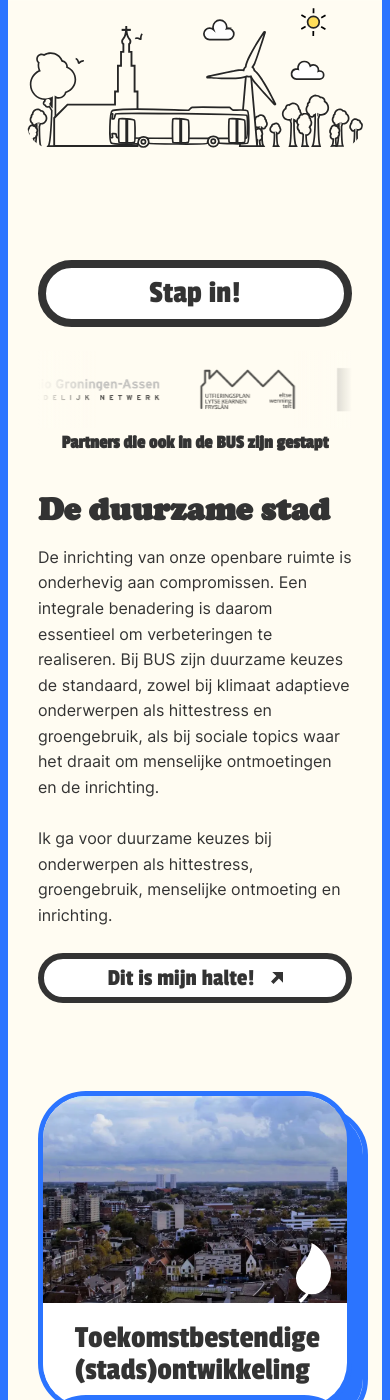
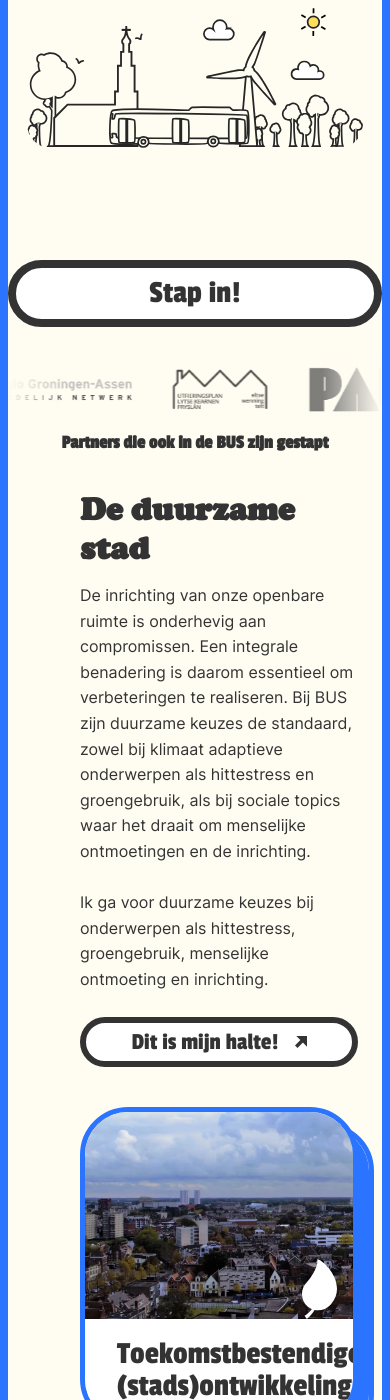
Before and after one commit to TheRealEdd/BreunisUrbanSolutions, a Jekyll site: the page built from index.html, in a window 390 px wide and 1400 px high, scrolled down 310 px. Built offline with Jekyll 4.4.1, drawn with Linux system fonts in a browser that asks for light colours.

Commit message:
Breaking the homepage to fix it (mobile)

```diff
--- a/index.html
+++ b/index.html
@@ -72,7 +72,6 @@
         </div>
     </article>
 
-
     <article
         id="line-stop-2"
         class="project project-right route-stop"
@@ -94,9 +93,7 @@
             <div class="page-button"><a href="{{ site.baseurl }}/projecten.html?tag=Water">Dit is mijn halte! <img src="media/SVG/top-right-arrow.svg" alt="" class="text-icon"></a></div>
 
         </div>
-
     </article>
-
 
     <article
         id="line-stop-3"
--- a/styles.css
+++ b/styles.css
@@ -809,8 +809,6 @@
     /* the drop-shadow on a parent wrapper div instead. */
     overflow: hidden;
 
-    transform: translateY(3rem);
-
     /* 1. Define a default shadow direction variable */
     --shadow-x: 2rem;
 
@@ -878,6 +876,113 @@
     margin-bottom: 1rem;
 }
 
+@media (max-width: 768px) {
+
+    .projects {
+        padding: 2rem 0;
+        width: 100%;
+    }
+
+    /*
+     * Every article becomes a single vertical column.
+     * The route itself occupies the left-hand gutter.
+     */
+    .project {
+        display: flex;
+        flex-direction: column;
+        align-items: stretch;
+
+        width: 100%;
+        max-width: none;
+
+        gap: 2rem;
+        margin: 4rem 0;
+
+        padding-left: 4.5rem;
+        padding-right: 1.5rem;
+
+        position: relative;
+    }
+
+    /*
+     * The DOM order differs between the desktop articles:
+     *
+     * article 1: content -> image
+     * article 2: image -> content
+     * article 3: content -> image
+     *
+     * On mobile we always want:
+     *
+     * content -> image
+     */
+    .project-content {
+        order: 1;
+        margin: 0;
+        width: 100%;
+    }
+
+    .project-image-container,
+    .project-right .project-image-container,
+    .project-image-container.left {
+        order: 2;
+
+        width: min(100%, 400px);
+        height: auto;
+        aspect-ratio: 1 / 1;
+
+        margin: 0 auto;
+
+        /*
+         * All cards cast their shadow in the same direction.
+         */
+        --shadow-x: 2rem;
+
+        transform: none;
+    }
+
+    /*
+     * All route anchors occupy the same left-hand track.
+     */
+    .project .route-anchor {
+        position: absolute;
+
+        left: 1.5rem;
+        right: auto;
+
+        top: 0;
+
+        width: 0;
+        height: 0;
+
+        transform: none;
+    }
+
+    /*
+     * Remove the desktop-specific right/left positioning.
+     */
+    .project-left .route-anchor,
+    .project-right .route-anchor,
+    .project-image .route-anchor {
+        left: 1.5rem;
+        right: auto;
+    }
+
+    /*
+     * The second article currently has extra desktop padding.
+     */
+    .project-right {
+        margin-right: 0;
+        padding-left: 4.5rem;
+        padding-right: 1.5rem;
+    }
+
+    /*
+     * Don't let the desktop shadow direction leak into mobile.
+     */
+    .project-image-container.left {
+        --shadow-x: 2rem;
+    }
+}
 
 /* ABOUT SECTION */
 /* ABOUT SECTION */
```
